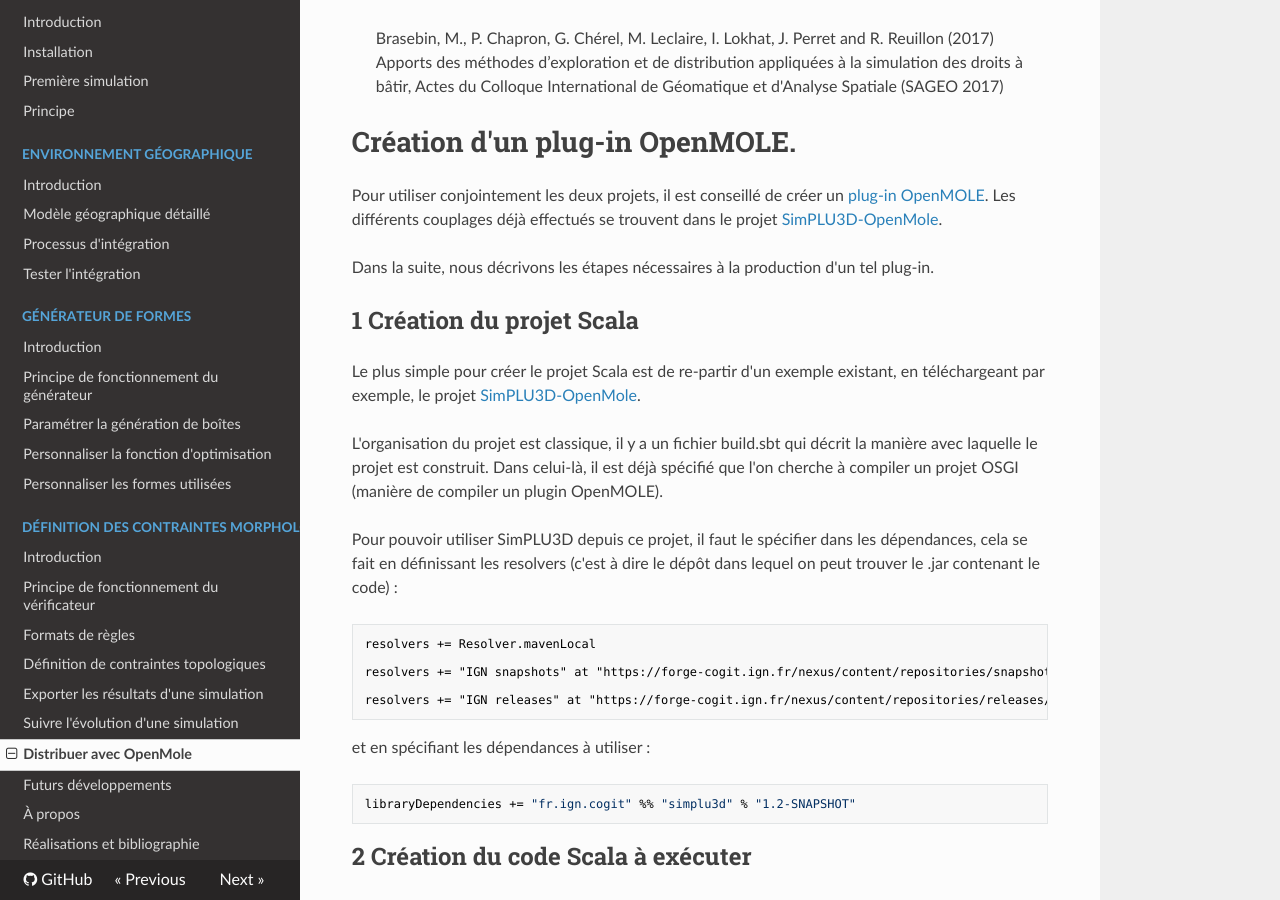
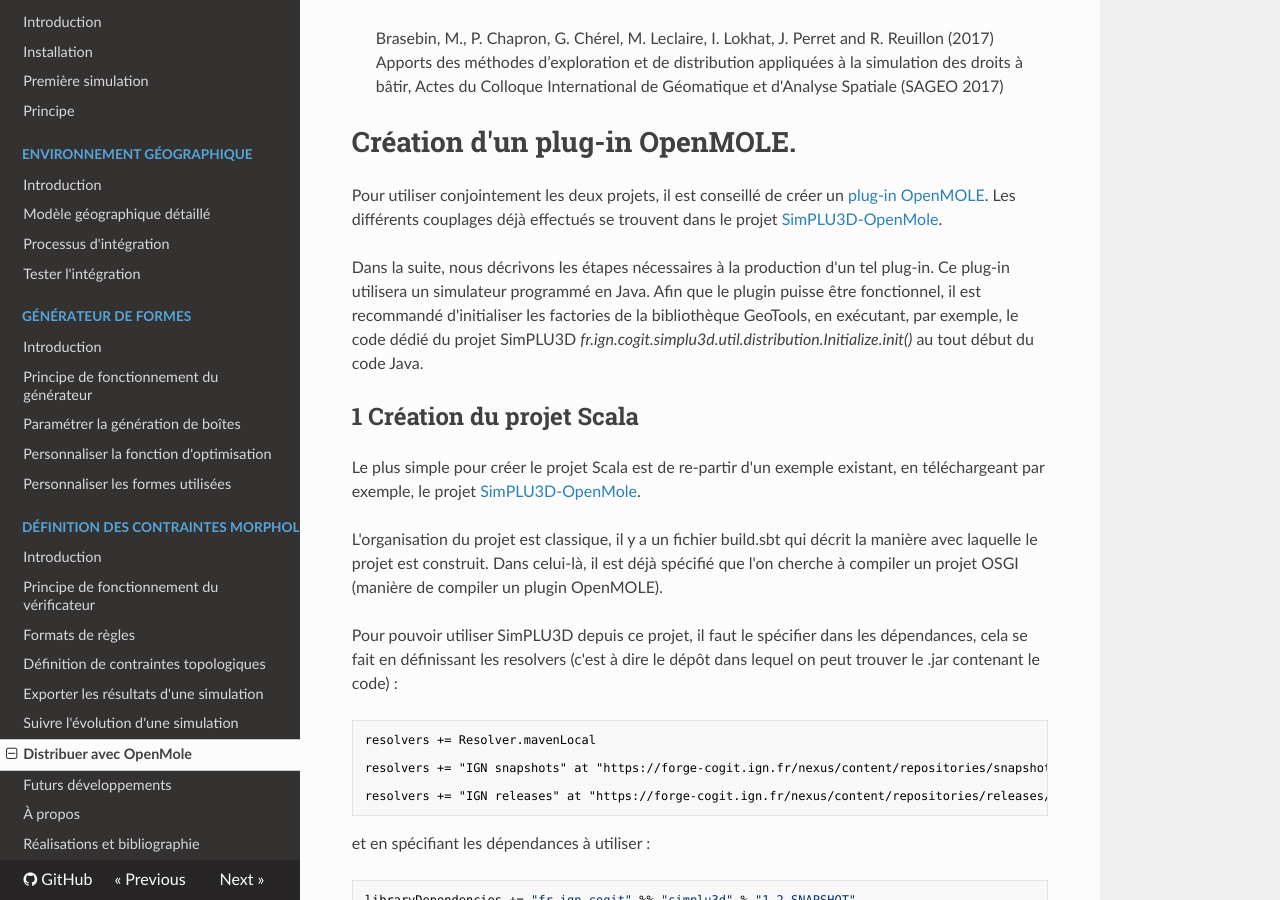
Before and after one commit to SimPLU3D/simplu3D-tutorial, an MkDocs documentation site: the page built from docs/openmole/intro.md, in a window 1280 px wide and 900 px high, scrolled down 325 px. Built offline with MkDocs 1.6.1, drawn with Linux system fonts in a browser that asks for light colours; nearby versions of some CDN libraries.

Commit message:
Adding info abour Initialize for OpenMole

```diff
--- a/docs/openmole/intro.md
+++ b/docs/openmole/intro.md
@@ -19,7 +19,7 @@ Ce couplage a été utilisé pour deux expérimentations : la production des sim
 
 Pour utiliser conjointement les deux projets, il est conseillé de créer un [plug-in OpenMOLE](https://openmole.org/Plugin+Development.html). Les différents couplages  déjà effectués se trouvent dans le projet [SimPLU3D-OpenMole](https://github.com/SimPLU3D/simplu3D-openmole).
 
-Dans la suite, nous décrivons les étapes nécessaires à la production d'un tel plug-in.
+Dans la suite, nous décrivons les étapes nécessaires à la production d'un tel plug-in. Ce plug-in utilisera un simulateur programmé en Java. Afin que le plugin puisse être fonctionnel, il est recommandé d'initialiser les factories de la bibliothèque GeoTools, en exécutant, par exemple, le code dédié du projet SimPLU3D *fr.ign.cogit.simplu3d.util.distribution.Initialize.init()* au tout début du code Java.
 
 ## 1 Création du projet Scala
 
```
